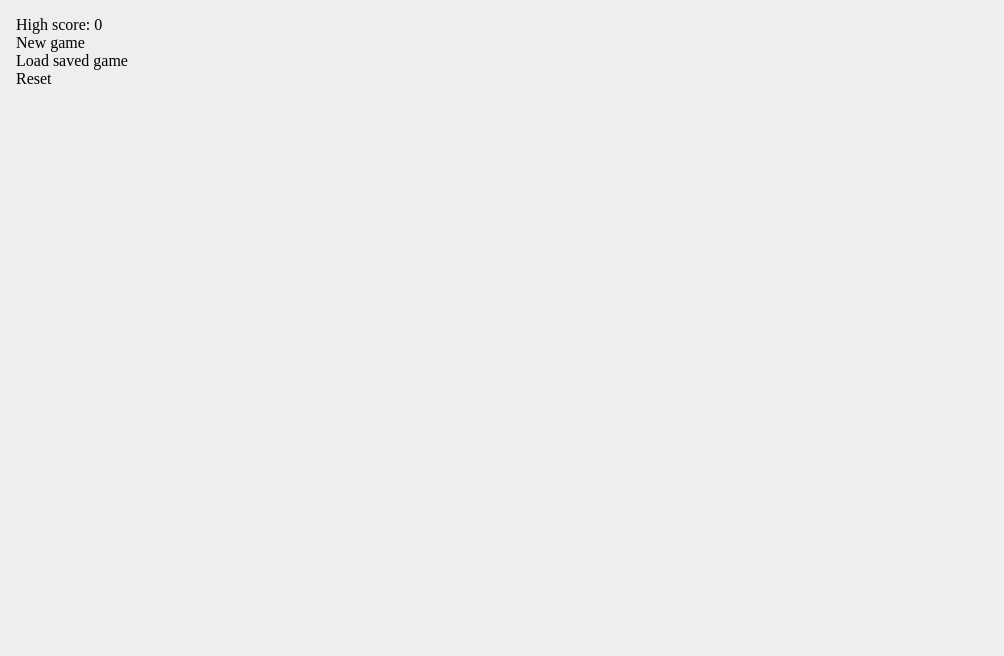
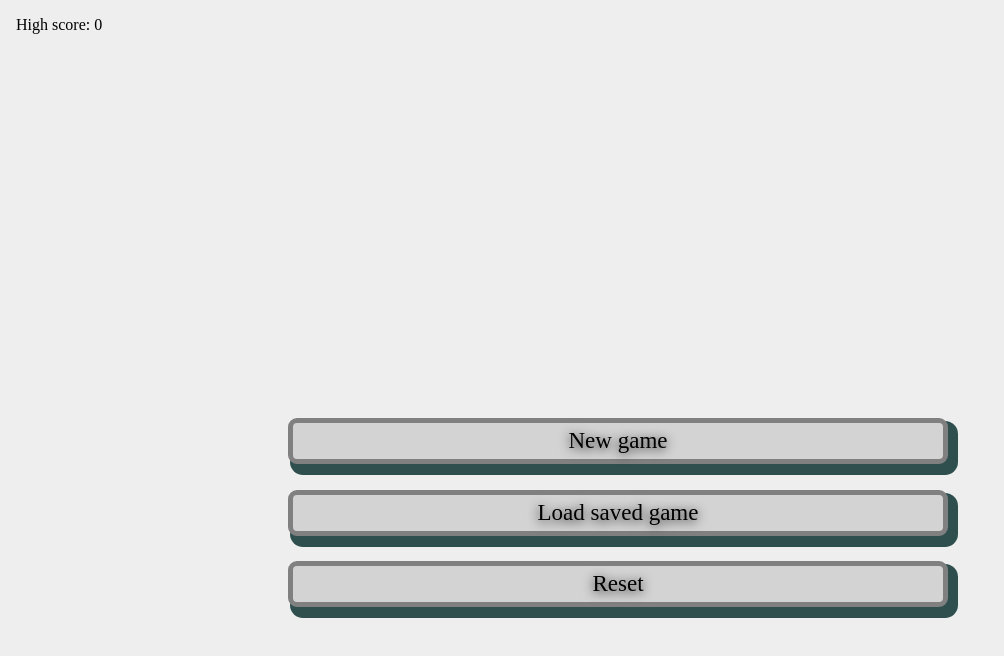
Before and after one commit to Prakcoder/diamond-sweeper, an Angular app: page / in a window 1280 px wide. Shown: the top 656 px of the page, without its empty margins (0-1004 px from the left). Built offline with nearby package versions, Linux system fonts and the light colour scheme.

Commit message:
Styles for home page

```diff
--- a/src/app/components/home/home.component.html
+++ b/src/app/components/home/home.component.html
@@ -1,9 +1,13 @@
-<div>
-    <div (click)="startNewGame()">New game</div>
-    <div (click)="loadSavedGame()">Load saved game</div>
-    <div (click)="resetGamestate()">Reset</div>
+<div class="home">
+    <div class="menu-item" (click)="startNewGame()">New game</div>
+    <div class="menu-item" (click)="loadSavedGame()">Load saved game</div>
+    <div class="menu-item" (click)="resetGamestate()">Reset</div>
+
+    <div class="msg">
+        <div class="msg-box" *ngIf="showNoGameSaved">
+            <div class="message">
+                No Game Saved!!!
+            </div>
+        </div>
+    </div>
 </div>
-
-<div *ngIf="showNoGameSaved">
-    No Game Saved
-</div>
--- a/src/app/components/home/home.component.scss
+++ b/src/app/components/home/home.component.scss
@@ -0,0 +1,21 @@
+.home {
+    position: absolute;
+    width: 100%;
+    height: 100%;
+    padding-top: 30%;
+    left: 2vh;
+    text-align: center
+}
+
+.menu-item {
+    border: 5px solid gray;
+    border-radius: 9px;
+    background-color: lightgray;
+    padding: 5px;
+    font-size: 23px;
+    margin: 0 0 2% 20%;
+    max-width: 50%;
+    align-self: start;
+    box-shadow: 6px 7px 0 4px darkslategrey;
+    text-shadow: 0px 2px 11px black;
+}
--- a/src/app/components/home/home.component.ts
+++ b/src/app/components/home/home.component.ts
@@ -32,6 +32,10 @@ export class HomeComponent implements OnInit {
     public loadSavedGame() {
         if (!this.gameService.isSavedGame()) {
             this.showNoGameSaved = true;
+            setTimeout(() => {
+                this.showNoGameSaved = false;
+            }, 0);
+
             return;
         }
         this.loadGame.emit(SAVED_GAME_ID);
--- a/src/styles.scss
+++ b/src/styles.scss
@@ -9,3 +9,24 @@ body {
     width: 100%;
     margin: 2vh;
 }
+
+.msg {
+    position: absolute;
+    top: 40%;
+    width: 74%;
+    right: 0;
+}
+
+.msg-box {
+    border-radius: 9px;
+    background-color: lightgray;
+    padding: 5px;
+    font-size: 23px;
+    margin: 0;
+    max-width: 57%;
+    border-bottom: 3px solid red;
+}
+
+.message {
+    font-weight: 600;
+}
```
